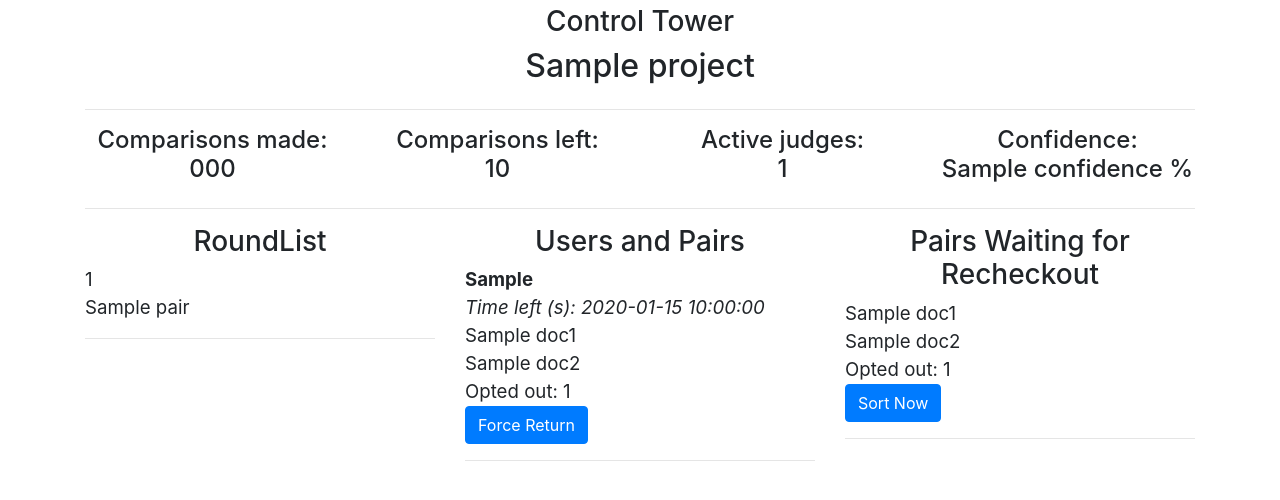
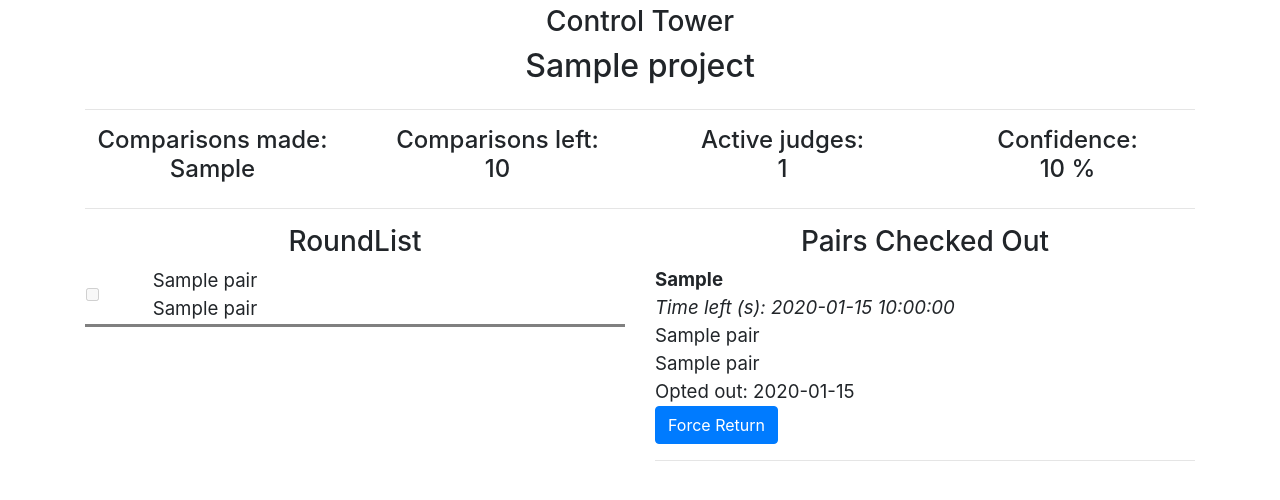
Before and after one commit to matthew-cheney/crowd-sorting-multi-threaded, a Flask app: template crowdsorting/templates/tower.html in a window 1280 px wide. Shown: the part 60-560 px from the top of the page. Run offline with Flask 2, Linux system fonts and the light colour scheme; tables that the repository leaves empty hold one stand-in row (values such as "Sample post"); the template is opened without the code that fills it: values that come from a table or form of the project are taken from there, most other values are stand-ins (such as "Sample title", 1, 10 or a date in 2020); some libraries are stand-ins or nearby versions.

Commit message:
more work on tower

```diff
--- a/crowdsorting/app_resources/DBProxy.py
+++ b/crowdsorting/app_resources/DBProxy.py
@@ -304,9 +304,13 @@ def add_doc_pairs(project_id, id_pairs):
     for pair in id_pairs:
         doc1_id = int(pair[0])
         doc2_id = int(pair[1])
+        doc1_name = get_doc_name(doc1_id)
+        doc2_name = get_doc_name(doc2_id)
         db.session.add(DocPair(project_id=project_id,
                                doc1_id=doc1_id,
                                doc2_id=doc2_id,
+                               doc1_name=doc1_name,
+                               doc2_name=doc2_name,
                                expiration_time=time.time()))
     db.session.commit()
 
@@ -369,6 +373,9 @@ def make_comparison(judge_id, preferred_doc_name, unpreferred_doc_name,
                               used_in_sorting=used_in_sorting,
                               project_name=project_name,
                               sorting_proxy_id=sorting_proxy_id))
+    if used_in_sorting:
+        project = db.session.query(Project).filter_by(name=project_name).first()
+        project.comparisons_made += 1
     db.session.commit()
 
 
@@ -407,3 +414,8 @@ def get_proxy_id(project_name):
     if project is None:
         return False
     return project.sorting_algorithm_id
+
+
+def get_round_list(project_name):
+    project_id = get_project_id(project_name)
+    return db.session.query(DocPair).filter_by(project_id=project_id).all()
--- a/crowdsorting/app_resources/routes.py
+++ b/crowdsorting/app_resources/routes.py
@@ -202,12 +202,24 @@ def tower():
     proxy_id = DBProxy.get_proxy_id(project_name=project_name)
     project_proxy = DBProxy.get_proxy(proxy_id, database_model=False)
 
+    project_model = DBProxy.get_project(project_name=project_name)
+
     def time_left(expiration_time):
         time_seconds = expiration_time - time.time()
-        minutes = time_seconds % 60
+        seconds = int(time_seconds % 60)
+        minutes = floor(time_seconds / 60)
+        return f'{minutes} minute{("" if minutes == 1 else "s")}, ' \
+               f'{seconds} second{("" if seconds == 1 else "s")}'
+
+    roundList = DBProxy.get_round_list(project_name)
+    checked_out = [x for x in roundList if (x.checked_out and x.expiration_time > time.time())]
 
     return render_template('tower.html',
-                           project_proxy=project_proxy)
+                           project_proxy=project_proxy,
+                           time_left=time_left,
+                           project_model=project_model,
+                           roundList=roundList,
+                           checked_out=checked_out)
 
 @app.route('/accountinfo', methods=['GET'])
 def accountinfo():
--- a/crowdsorting/database/models.py
+++ b/crowdsorting/database/models.py
@@ -65,6 +65,7 @@ class Project(db.Model):
     # docs = db.relationship('Doc', cascade='all')
     # judgments = db.relationship('Judgment', cascade='all')
     join_code = db.Column(db.String(JOIN_CODE_LENGTH), nullable=True)
+    comparisons_made = db.Column(db.Integer, default=0)
 
     def __repr__(self):
         return f"{self.name}"
@@ -161,6 +162,8 @@ class DocPair(db.Model):
     project_id = db.Column(db.Integer)
     doc1_id = db.Column(db.Integer)
     doc2_id = db.Column(db.Integer)
+    doc1_name = db.Column(db.String(DOC_NAME_LENGTH))
+    doc2_name = db.Column(db.String(DOC_NAME_LENGTH))
     preferred_id = db.Column(db.Integer, nullable=True)
     checked_out = db.Column(db.Boolean, default=False)
     complete = db.Column(db.Boolean, default=False)
--- a/crowdsorting/templates/tower.html
+++ b/crowdsorting/templates/tower.html
@@ -13,48 +13,53 @@
 <hr/>
 <div class="row text-center">
     <div class="col-lg-3">
-        <h4>Comparisons made:<br>{{ project_proxy.get_number_comparisons_made() }}</h4>
+        <h4>Comparisons made:<br>{{ project_model.comparisons_made }}</h4>
     </div>
     <div class="col-lg-3">
-        <h4>Comparisons left:<br>{{ project_proxy.get_total_comparisons_left() }}</h4>
+        <h4>Comparisons left:<br>{{ project_proxy.total_comparisons - project_model.comparisons_made }}</h4>
     </div>
     <div class="col-lg-3">
         <h4>Active judges:<br>{{ active_judges|length }}</h4>
     </div>
     <div class="col-lg-3">
-        <h4>Confidence:<br>{{ confidence }} %</h4>
+        <h4>Confidence:<br>{{ project_proxy.get_confidence()|int }} %</h4>
     </div>
 </div>
 <hr/>
 <div class="row">
-    <div class="col-lg-4">
+    <div class="col-lg-6">
         <h3 class="text-center">RoundList</h3>
-        {% for pair in roundList %}
-        {{ pair[0]|truncate(25) }}<br/>
-        {{ pair[1]|truncate(25) }}
-        <hr/>
-        {% endfor %}
+        <table style="width: 100%">
+            {% for pair in roundList %}
+            <tr style="border-bottom: 3px solid grey; width: 100%;">
+                <td>
+                    <input type="checkbox" {% if pair.complete %}checked{% endif %} disabled>
+                </td>
+                <td>
+                    {% if pair.complete %}<strike>{% endif %}{{ pair.doc1_name|truncate(25) }}<br/>
+                    {{ pair.doc2_name|truncate(25) }}{% if pair.complete %}</strike>{% endif %}
+                </td>
+            </tr>
+            {% endfor %}
+        </table>
     </div>
-    <div class="col-lg-4">
-        <h3 class="text-center">Users and Pairs</h3>
-        {% for pair in pairsCheckedOut %}
+    <div class="col-lg-6">
+        <h3 class="text-center">Pairs Checked Out</h3>
+        {% for pair in checked_out %}
         <strong>{{ pair.user_checked_out_by }}</strong><br/>
-        <i>Time left (s): {{ pair.get_time_remaining() }}</i><br/>
-        {{ pair.doc1.name|truncate(25) }}<br/>
-        {{ pair.doc2.name|truncate(25) }}<br/>
-        Opted out: {{ pair.users_opted_out|length }}
+        <i>Time left (s): {{ time_left(pair.expiration_time) }}</i><br/>
+        {{ pair.doc1_name|truncate(25) }}<br/>
+        {{ pair.doc2_name|truncate(25) }}<br/>
+        Opted out: {{ pair.times_rejected }}
         <form method="POST" action="forcereturn">
-            <input type="hidden" value="{{ pair.doc1.name }}" name="doc_one">
-            <input type="hidden" value="{{ pair.doc2.name }}" name="doc_two">
-            <input type="hidden" value="{{ current_project }}" name="project_name">
+            <input type="hidden" value="{{ pair.id }}" name="pair_id">
             <input type="hidden" value="{{ pair.user_checked_out_by }}" name="user_email">
-            <input type="hidden" value="{{ pair.pair_id }}" name="pair_id">
             <button type="submit" class="btn btn-md btn-primary">Force Return</button>
         </form>
         <hr/>
         {% endfor %}
     </div>
-    <div class="col-lg-4">
+    <!--<div class="col-lg-4">
         <h3 class="text-center">Pairs Waiting for Recheckout</h3>
         {% for pair in pairsReadyForRecheckout %}
         {{ pair.doc1.name|truncate(25) }}<br/>
@@ -70,6 +75,6 @@
         </form>
         <hr/>
         {% endfor %}
-    </div>
+    </div>-->
 </div>
 {% endblock content %}
```
